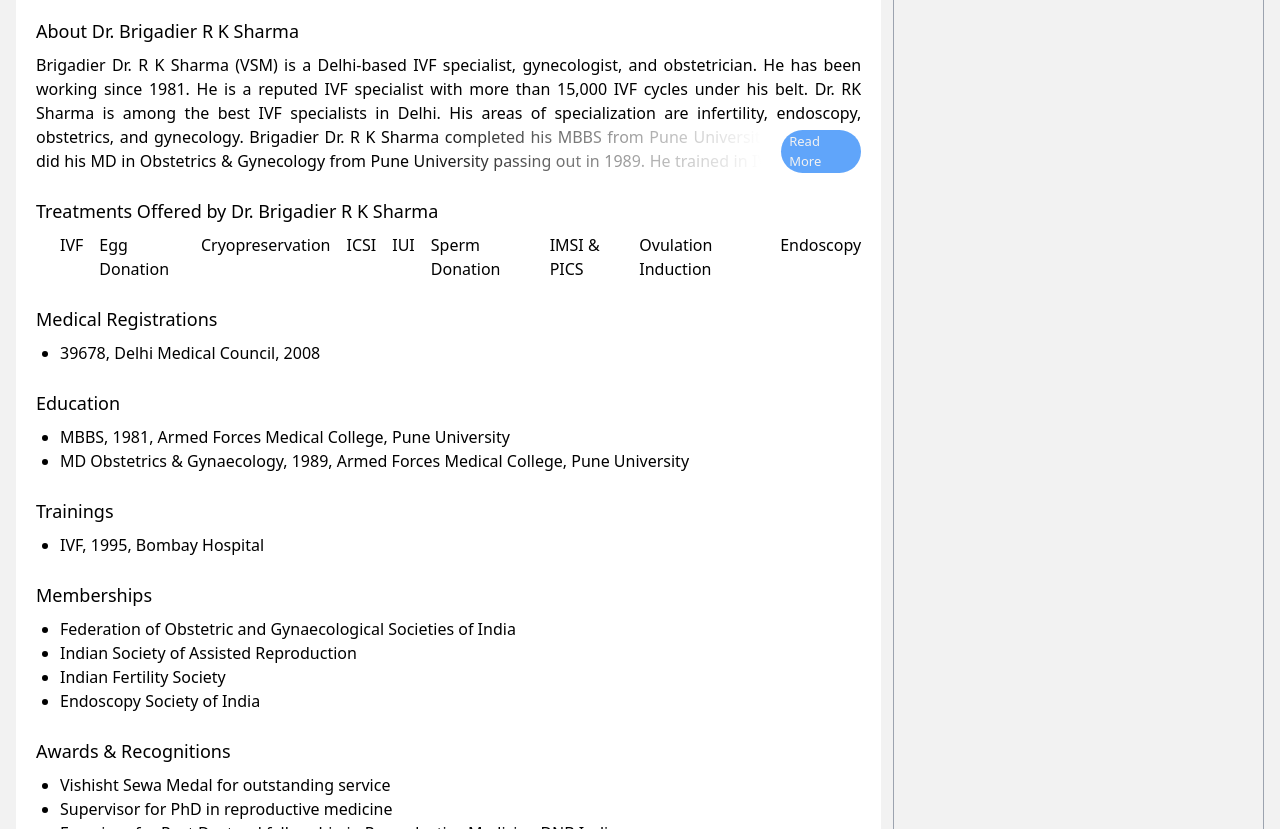
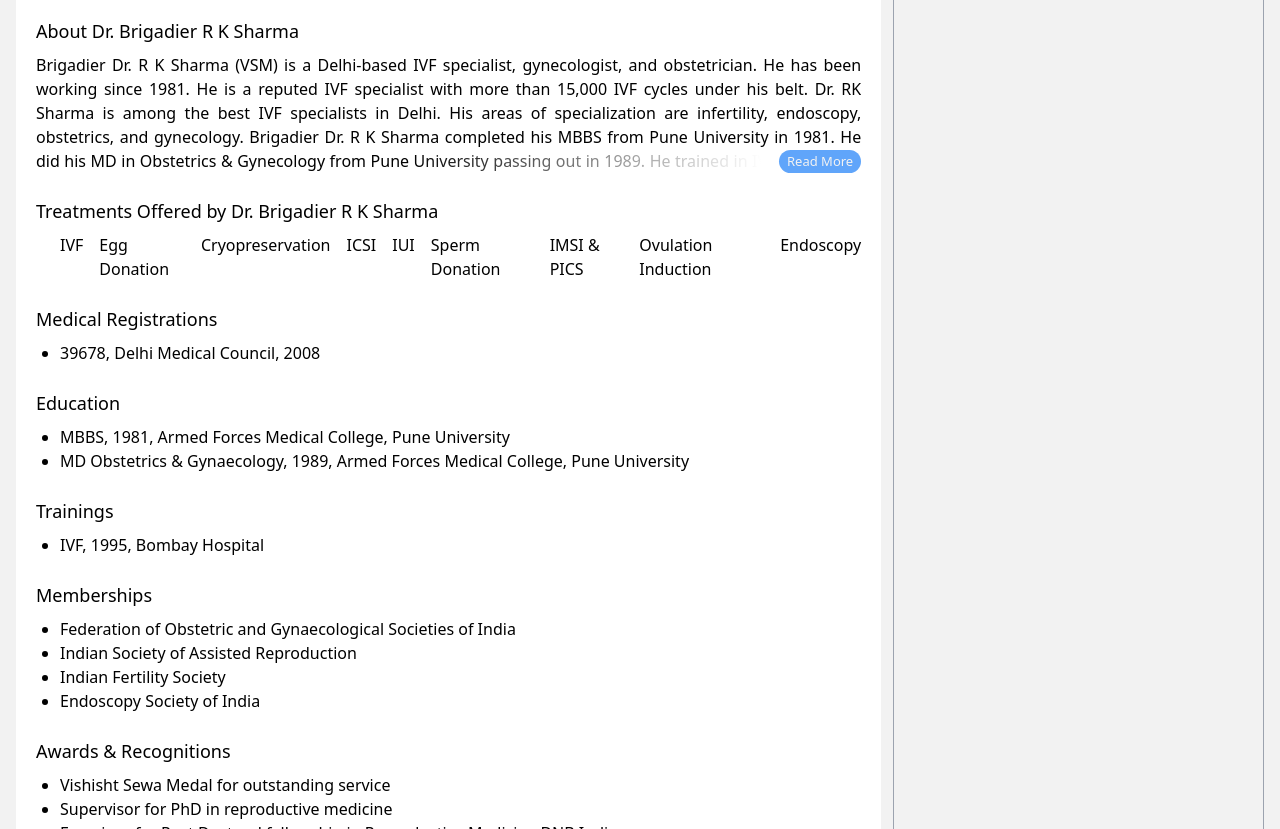
Before and after one commit to Pinak-Idea-Lab-Private-Limited/doctor-page-details, a website: page index.html in a window 1280 px wide. Shown: the part 271-1100 px from the top of the page. Drawn offline with nearby package versions, Linux system fonts and the light colour scheme.

Commit message:
A small bug fixed.

```diff
--- a/index.html
+++ b/index.html
@@ -219,7 +219,7 @@
 
                   <div class="w-[100%] flex justify-end sm:w-[55%] absolute right-0 bottom-0 rm-shadow ">
 
-                    <span id="aboutTab-rmBtn-0" class="w-20" onclick="showAndHideModal('show')">Read More</span>
+                    <span id="aboutTab-rmBtn-0" class="w-32" onclick="showAndHideModal('show')">Read More</span>
                   </div>
                 </div>
                 <!-- <button id="readbtn" class="bg-gray-400 p-1">Read More</button> -->
--- a/package.json
+++ b/package.json
@@ -11,5 +11,8 @@
   "license": "ISC",
   "devDependencies": {
     "tailwindcss": "^3.3.3"
+  },
+  "dependencies": {
+    "flowbite": "^1.8.1"
   }
 }
--- a/tailwind.config.js
+++ b/tailwind.config.js
@@ -1,6 +1,6 @@
 /** @type {import('tailwindcss').Config} */
 module.exports = {
-  content: ["./index.html"],
+  content: ["./index.html","./node_modules/flowbite/**/*.js"],
   theme: {
     extend: {
       screens: {
@@ -12,5 +12,7 @@ module.exports = {
       }
     },
   },
-  plugins: [],
+  plugins: [
+    require('flowbite/plugin')
+]
 }
```
Also changed, not shown: 1 other file.
